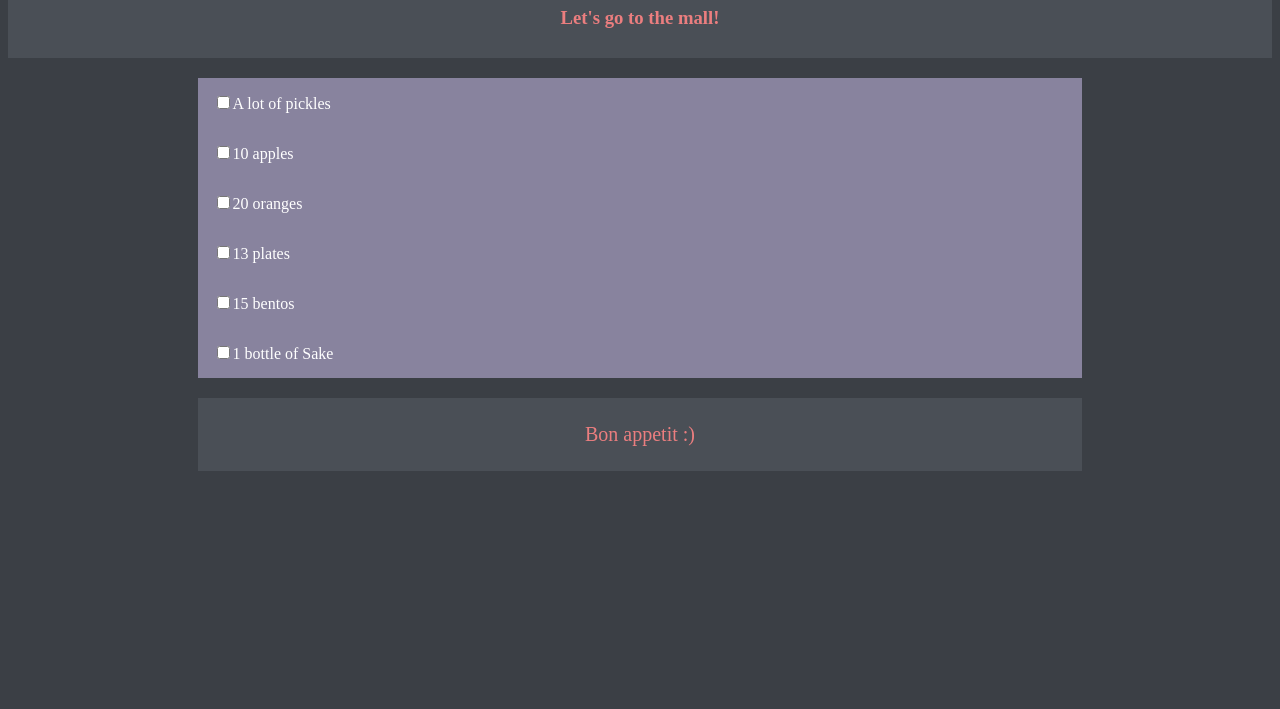
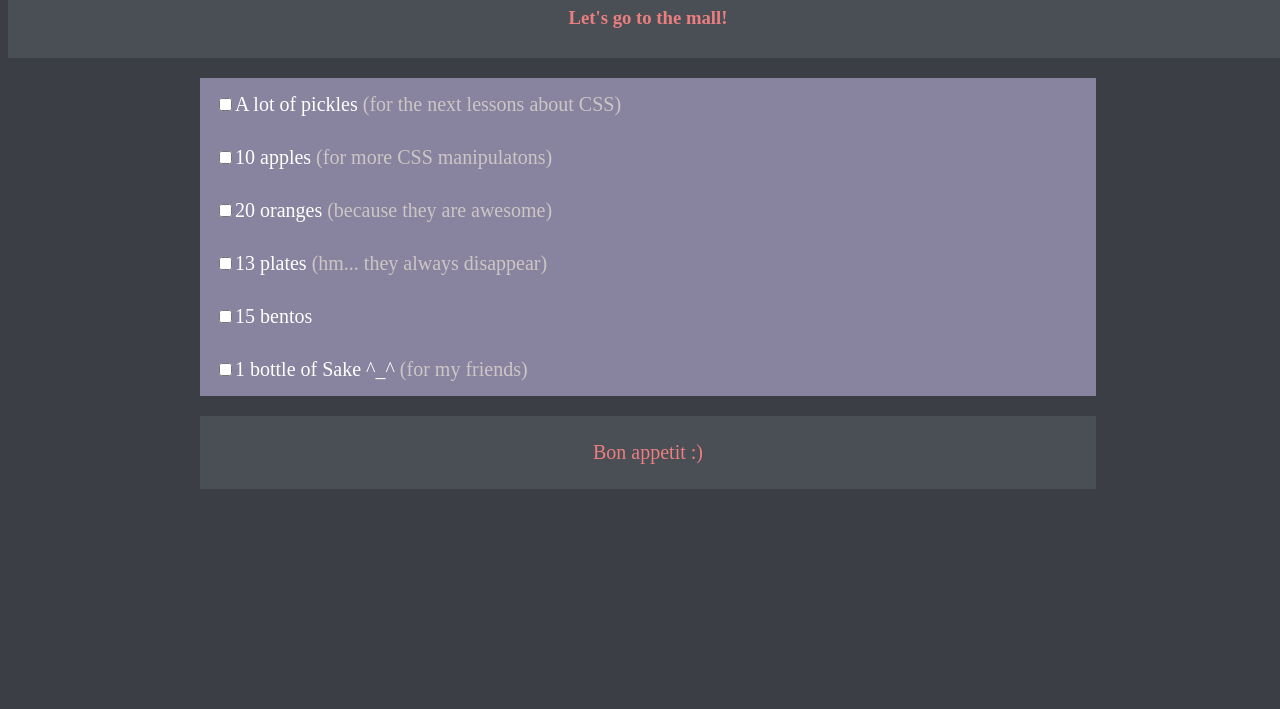
Before and after one commit to nataliaSH19/nataliaSH19.github.io, a plain HTML site: page lesson6/index.html in a window 1280 px wide. Shown: the part 91-800 px from the top of the page. Drawn offline with Linux system fonts and the light colour scheme.

Commit message:
lesson 5(list)

```diff
--- a/lesson6/index.html
+++ b/lesson6/index.html
@@ -18,24 +18,35 @@
       <ol>
         <label for="pickles">
           <li>
-            <input type="checkbox" id="pickles" /><span>A lot of pickles</span>
+            <input type="checkbox" id="pickles" /><span>A lot of pickles</span
+            ><span class="my_text"> (for the next lessons about CSS)</span>
           </li>
         </label>
         <label for="apples">
-          <li><input type="checkbox" id="apples" /><span>10 apples</span></li>
+          <li>
+            <input type="checkbox" id="apples" /><span>10 apples</span
+            ><span class="my_text"> (for more CSS manipulatons)</span>
+          </li>
         </label>
         <label for="oranges">
-          <li><input type="checkbox" id="oranges" /><span>20 oranges</span></li>
+          <li>
+            <input type="checkbox" id="oranges" /><span>20 oranges</span
+            ><span class="my_text"> (because they are awesome)</span>
+          </li>
         </label>
         <label for="plates">
-          <li><input type="checkbox" id="plates" /><span>13 plates</span></li>
+          <li>
+            <input type="checkbox" id="plates" /><span>13 plates</span
+            ><span class="my_text"> (hm... they always disappear)</span>
+          </li>
         </label>
         <label for="bentos">
           <li><input type="checkbox" id="bentos" /><span>15 bentos</span></li>
         </label>
         <label for="sake">
           <li>
-            <input type="checkbox" id="sake" /><span>1 bottle of Sake</span>
+            <input type="checkbox" id="sake" /><span>1 bottle of Sake ^_^</span
+            ><span class="my_text"> (for my friends)</span>
           </li>
         </label>
       </ol>
--- a/lesson6/style.css
+++ b/lesson6/style.css
@@ -1,18 +1,19 @@
 * {
-    transition: all .1s ease-in;
+  transition: all 0.1s ease-in;
 }
 
 body {
-    background: #3B3F45;
+  background: #3b3f45;
+  width: 100%;
 }
 
 header {
-    background: #4A4F56;
+  background: #4a4f56;
   padding: 10px;
 }
 
 .appetit {
-    background: #4A4F56;
+  background: #4a4f56;
   padding: 5px;
 }
 
@@ -21,13 +22,14 @@ main {
   margin: 0 auto;
 }
 
-h1,h3 {
-    color: #EB7E7F;
+h1,
+h3 {
+  color: #eb7e7f;
   text-align: center;
 }
 
-p{
-    color: #EB7E7F;
+p {
+  color: #eb7e7f;
   text-align: center;
   font-size: 20px;
 }
@@ -43,18 +45,27 @@ ol li {
   cursor: pointer;
   position: relative;
   list-style-type: none;
-    background: #88839E;
+  background: #88839e;
   padding: 15px;
   color: white;
 }
+li: :nth-child(odd) {
+  background: #88839e;
+}
 
 li:hover {
-    background: #625E77;
+  background: #625e77;
   border-top: 3px solid white;
   border-bottom: 3px solid white;
 }
 
 input:checked ~ span {
-    background: #7A7593;
+  background: #7a7593;
   text-decoration: line-through;
 }
+.my_text {
+  color: #cdc6c6;
+}
+span {
+  font-size: 20px;
+}
```
Lines whose indentation alone changed are shown as unchanged.
